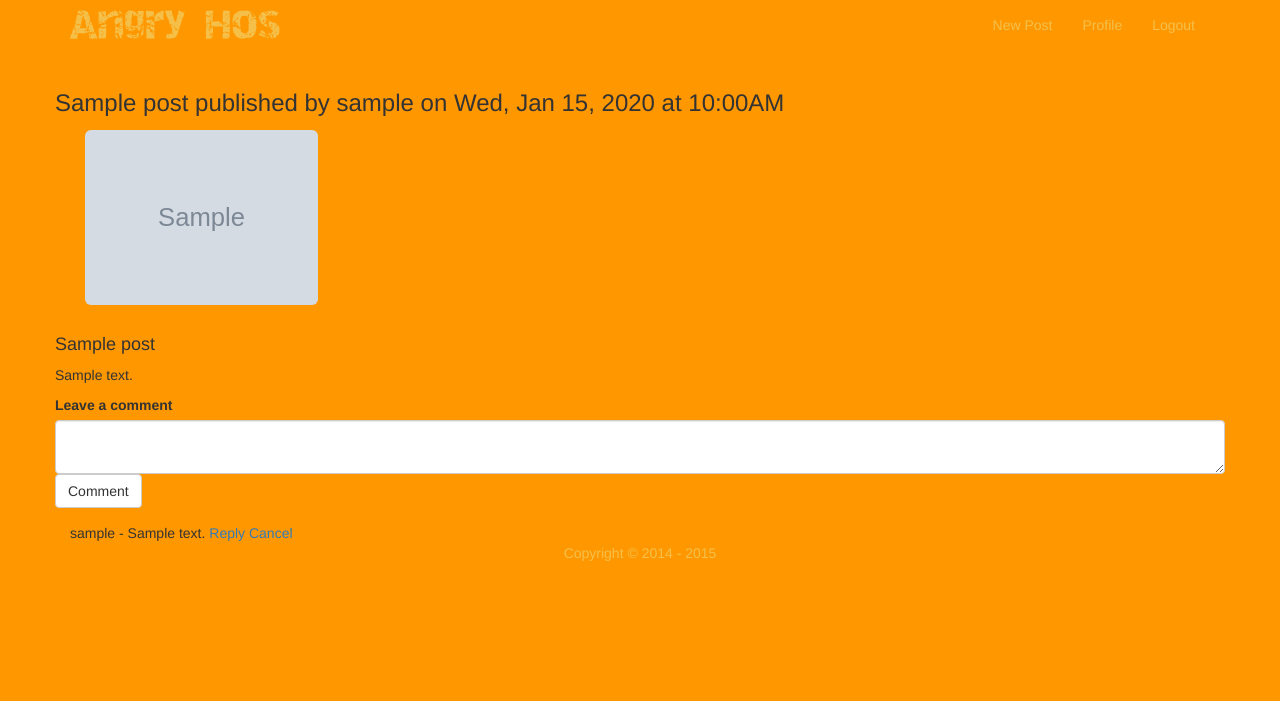
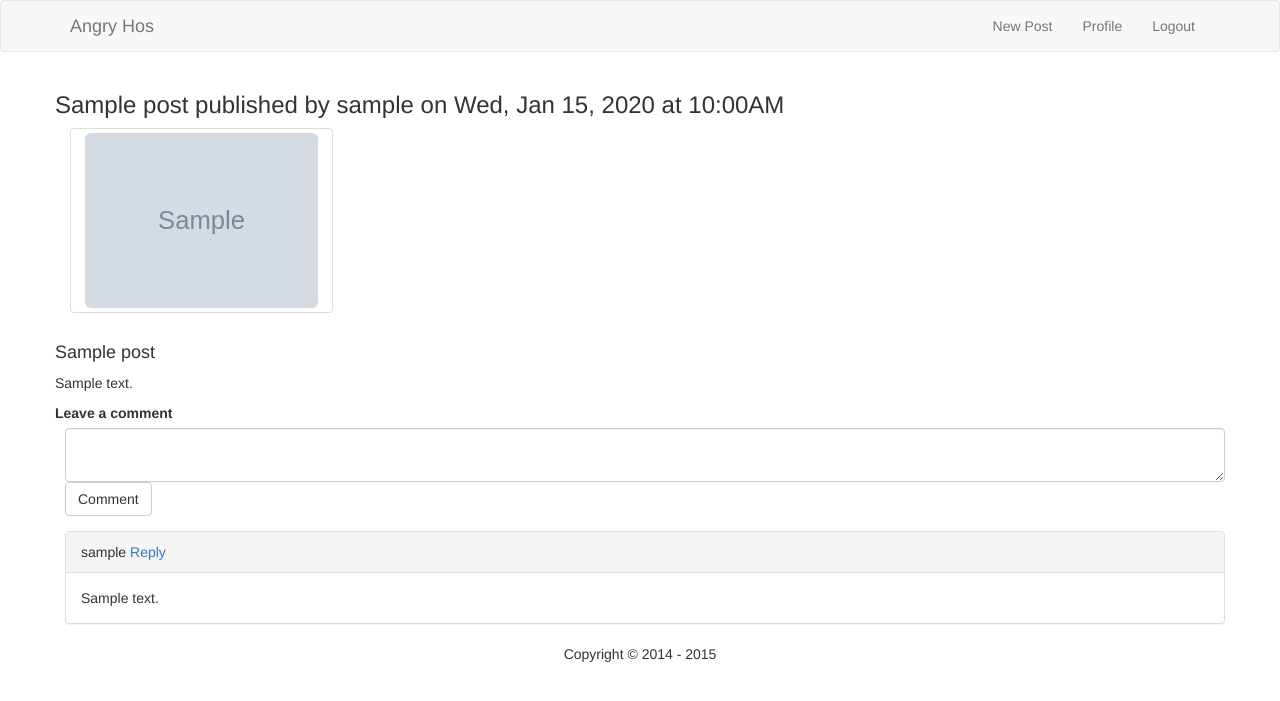
Before and after one commit to seashaw/image-site, a Flask app: page /view/1 in a window 1280 px wide. Shown: the top 701 px of the page. Run offline with Flask 2, Linux system fonts and the light colour scheme; a user stored in the database is signed in; tables that the repository leaves empty hold one stand-in row (values such as "Sample post"); grey boxes marked "Sample" are stand-in pictures; parts of the project's set-up code (start-up, migrations or seed data) failed here and were passed over; some libraries are stand-ins or nearby versions.

Commit message:
Minor model.py adjustments, fixed comment layout in templates, made comment form more consistent.

```diff
--- a/app/controller.py
+++ b/app/controller.py
@@ -287,7 +287,7 @@ def logout():
     identity_changed.send(current_app._get_current_object(),
             identity=AnonymousIdentity())
     flash("Logout successful.", "success")
-    return redirect(url_for("login"))
+    return redirect(url_for("index"))
 
 @app.route("/reset", methods=["GET", "POST"])
 def requestReset():
--- a/app/roles.py
+++ b/app/roles.py
@@ -44,10 +44,7 @@ admin_permission = Permission(RoleNeed("Administrator"))
 active_permission = Permission(RoleNeed("Active"))
 verified_permission = Permission(RoleNeed("Verified"))
 
-"""
-Editing Permission.
-"""
-
+# Need and permission for editing user posts.
 BlogPostNeed = namedtuple('blog_post', ['method', 'value'])
 EditBlogPostNeed = partial(BlogPostNeed, 'edit')
 
@@ -59,7 +56,6 @@ class EditBlogPostPermission(Permission):
         need = EditBlogPostNeed(str(post_id))
         super(EditBlogPostPermission, self).__init__(need)
 
-# User information provider for Principal.
 @identity_loaded.connect_via(app)
 def onIdentityLoaded(sender, identity):
     """
--- a/app/static/css/main.css
+++ b/app/static/css/main.css
@@ -1,54 +1,14 @@
-/* *
- * Fonts.
- */
-/* Brand. */
-@font-face {
-  font-family: destroy;
-  src: url(destroy.woff); }
-/* *
- * Top-down styling for page.
- */
-/* Navbar background color. */
-/* Page background color. */
-/* Page foreground color. */
-/* Title text color. */
-/* Body text color. */
-.navbar {
-  background-color: #FF9800;
-  border: none; }
-  .navbar .navbar-brand {
-    font-family: destroy;
-    font-size: 2em;
-    color: #F4C04A; }
-  .navbar .nav li a {
-    color: #F4C04A; }
-
-body {
-  background-color: #FF9800; }
-
-.thumbnail {
-  background-color: #FF9800;
-  border: none;
-  padding-left: 0px;
-  padding-right: 0px;
-  padding-bottom: 0px; }
-  .thumbnail .caption h3 {
-    color: #770600; }
-
-.footer {
-  background-color: #FF9800; }
-  .footer .foot-notice {
-    text-align: center;
-    color: #F4C04A; }
-
 /**
  * Form styling.
  */
-#parent_id {
+.hide {
   display: none; }
 
-textarea {
-  background-color: #F2AF3E; }
+#copyright {
+  text-align: center; }
+
+#comment-form, .panel {
+  margin-left: 10px; }
 
 /* Media queries. */
 @media (max-width: 767px) {
--- a/app/static/css/main.scss
+++ b/app/static/css/main.scss
@@ -1,86 +1,18 @@
-/* *
- * Fonts.
- */
-
-/* Brand. */
-@font-face {
-    font-family: destroy;
-    src: url(destroy.woff);
-}
-
-/* *
- * Top-down styling for page.
- */
-
-/* Navbar background color. */
-$navColor: #FF9800;
-
-/* Page background color. */
-$backColor: #FF9800;
-
-/* Page foreground color. */
-$foreColor: #FF9800;
-
-/* Title text color. */
-$titleText: #F4C04A;
-
-/* Body text color. */
-$bodyText: #770600;
-
-.navbar {
-    background-color: $navColor;
-    border: none;
-
-    .navbar-brand {
-        font-family: destroy;
-        font-size: 2em;
-        color: $titleText;
-    }
-
-    .nav li a {
-        color: $titleText;
-    }
-}
-
-body {
-    background-color: $backColor;
-}
-
-.thumbnail {
-    background-color: $foreColor;
-    border: none;
-    padding-left: 0px;
-    padding-right: 0px;
-    padding-bottom: 0px;
-
-    .caption {
-        h3 {
-            color: $bodyText;
-        }
-    }
-}
-
-.footer {
-    background-color: $navColor;
-
-    .foot-notice {
-        text-align: center;
-        color: $titleText;
-    }
-}
-
 /**
  * Form styling.
  */
 
-#parent_id {
+.hide {
     display: none;
 }
 
-textarea {
-    background-color: #F2AF3E;
+#copyright {
+    text-align: center;
 }
 
+#comment-form, .panel {
+    margin-left: 10px;
+}
 
 /* Media queries. */
 
--- a/app/static/js/view-post.js
+++ b/app/static/js/view-post.js
@@ -1,5 +1,5 @@
 /**
- * Adds onclick event to image links and sets options for Gallery.
+ * Sets up and initializes gallery.
  */
 document.getElementById('links').onclick = function(event) {
     event = event || window.event;
@@ -10,35 +10,50 @@ document.getElementById('links').onclick = function(event) {
     blueimp.Gallery(links, options);
 };
 
+/**
+ * Add onclick event to 'reply' buttons.
+ */
 reply_buttons = document.getElementsByClassName('reply');
 for (var i = 0; i < reply_buttons.length; i++) {
     reply_buttons[i].addEventListener("click", function(event) {
+        // Prevent default link action.
         event.preventDefault();
+        // Save reference to reply button.
+        var reply_button = event.target;
+        // Clear text content of comment form body.
         document.getElementById('body').value = null;
-        document.getElementById('parent_id').value = event.target.name;
-        /*
-        event.target.classList.toggle('hide');
-        event.target.nextElementSibling.classList.toggle('hide');
-        console.log(event.target.nextElementSibling.classList);
-        */
-        event.target.parentNode.insertBefore(
-            document.getElementsByTagName('form')[0],
-            event.target.nextElementSibling.nextElementSibling);
+        // Set parent_id attribute of form to reply button name.
+        // Name should be the id number of the comment.
+        document.getElementById('parent_id').value =
+                reply_button.parentNode.parentNode.getAttribute('data-id');
+        // Hide reply button.
+        reply_button.classList.add('hide');
+        // Show cancel button.
+        document.getElementById('cancel').classList.remove('hide');
+        // Move comment form into comment child section.
+        reply_button.parentNode.parentNode.insertBefore(
+                document.getElementById('comment-form'),
+                reply_button.parentNode.parentNode.getElementsByClassName(
+                        'panel')[0]);
     }, false);
 }
-cancel_buttons = document.getElementsByClassName('cancel');
-for (var i = 0; i < cancel_buttons.length; i++) {
-    cancel_buttons[i].addEventListener("click", function(event) {
-        event.preventDefault();
-        document.getElementById('body').value = null;
-        document.getElementById('parent_id').value = event.target.name;
-        /*
-        event.target.classList.toggle('hide');
-        event.target.previousElementSibling.classList.toggle('hide');
-        console.log(event.target.previousElementSibling.classList);
-        */
-        document.getElementById('comment').appendChild(
-            document.getElementsByTagName('form')[0]);
 
-    }, false);
-}
+/**
+ * Handle click event for comment 'cancel' button.
+ */
+document.getElementById('cancel').addEventListener("click", function(event) {
+    // Prevent default link action.
+    event.preventDefault();
+    // Clear text of comment form body.
+    document.getElementById('body').value = null;
+    // Set parent_id of form to 0, indicating root level comment.
+    document.getElementById('parent_id').value = 0;
+    // Hide cancel button.
+    event.target.classList.add('hide');
+    // Show previously hidden reply button.
+    document.getElementsByClassName('reply hide')[0].classList.remove('hide');
+    // Move comment form into default comment section.
+    document.getElementById('root-comment').appendChild(
+            document.getElementById('comment-form'));
+
+}, false);
--- a/app/templates/footer.html
+++ b/app/templates/footer.html
@@ -1,7 +1,7 @@
-<div class="container-fluid footer">
+<div class="container-fluid">
   <div class="row">
-    <div class="col-xs-12">
-      <p class='foot-notice'>
+    <div id="footer" class="col-xs-12">
+      <p id="copyright" class='foot-notice'>
         Copyright © 2014 - {{ now.year }}
       </p>
       {# Global JavaScript imports. #}
--- a/app/templates/index.html
+++ b/app/templates/index.html
@@ -81,8 +81,8 @@
             {% endif %}
           </ul>
         </nav>
-      </div>
-    </div>
+      </div> {# end col-xs-9 #}
+    </div>  {# end row #}
   </div> {# end container #}
   {% include 'footer.html' %}
 {% endblock %}
--- a/app/templates/view-post.html
+++ b/app/templates/view-post.html
@@ -52,32 +52,36 @@
       </p>
     </div> {# end row #}
     {% if current_user.is_authenticated() %}
-    <div id='comment' class='row'>
+    <div id='root-comment' class='row'>
       {{ form.body.label }}
-      <form action="/view/{{ post.id }}" method=post
+      <form id="comment-form" action="/view/{{ post.id }}" method=post
           accept-charset="utf-8">
         {{ form.hidden_tag() }}
         <div class="form-group">
           {{ form.body(class_='form-control') }}
           {{ form.submit(class_='btn btn-default') }}
-          {{ form.parent_id(readonly=true) }}
+          <a id="cancel" class="hide" href="" onclick="return false;">
+            Cancel
+          </a>
+          {{ form.parent_id(class_='hide', readonly=true) }}
         </div>
       </form>
     </div>
     {% endif %}
     <div class="row">
       {% for comment in post.comments recursive %}
-        <div class="col-xs-11">
-            {{ comment.user.user_name }} - {{ comment.body }}
-          {% if current_user.is_authenticated() %}
-            <a class="reply" name="{{ comment.id }}" href=""
-                onclick="return false;">
-              Reply
-            </a>
-            <a class="cancel" href="" onclick="return false;">
-              Cancel
-            </a>
-          {% endif %}
+        <div class="panel panel-default" data-id={{ comment.id }}>
+          <div class="panel-heading">
+            {{ comment.user.user_name }}
+            {% if current_user.is_authenticated() %}
+              <a class="reply" href="" onclick="return false;">
+                Reply
+              </a>
+            {% endif %}
+          </div>
+          <div class="panel-body">
+            {{ comment.body }}
+          </div>
           {% if comment.children %}
             {{ loop(comment.children) }}
           {% endif %}
--- a/tests.py
+++ b/tests.py
@@ -251,7 +251,7 @@ class TestAngryHos(unittest.TestCase):
         ff.find_element_by_id('submit').submit()
         ff.find_element_by_class_name('alert-success')
 
-        # Add one picture over limit.
+        # Add one picture.
         ff.get('localhost:8080/edit/2')
         ff.find_element_by_id('pics').send_keys(
                 '/home/colin/Pictures/windows.png')
```
Also changed, not shown: app/model.py (+13 -2 lines), app/static/js/post.js (line endings or trailing spaces).
